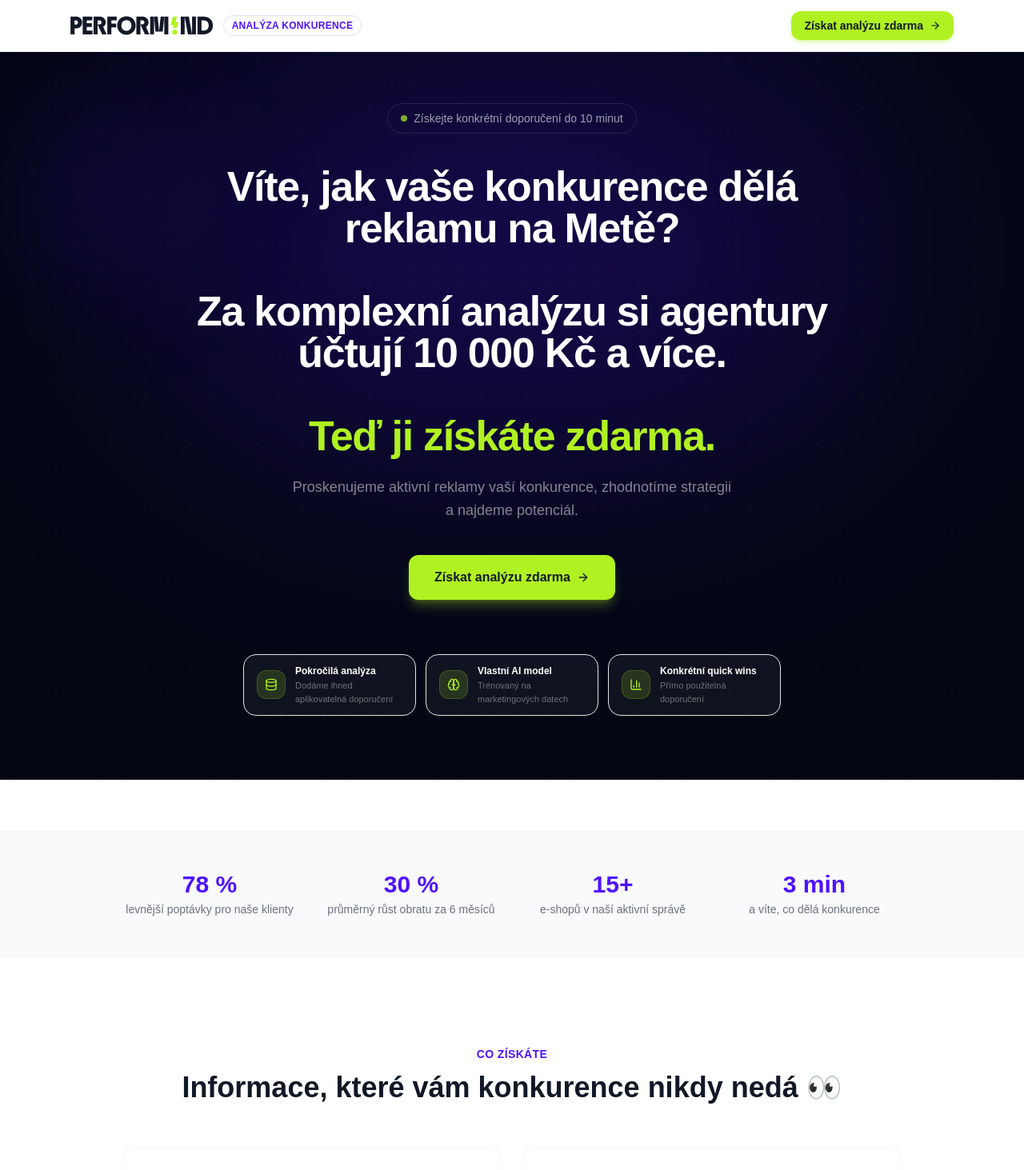
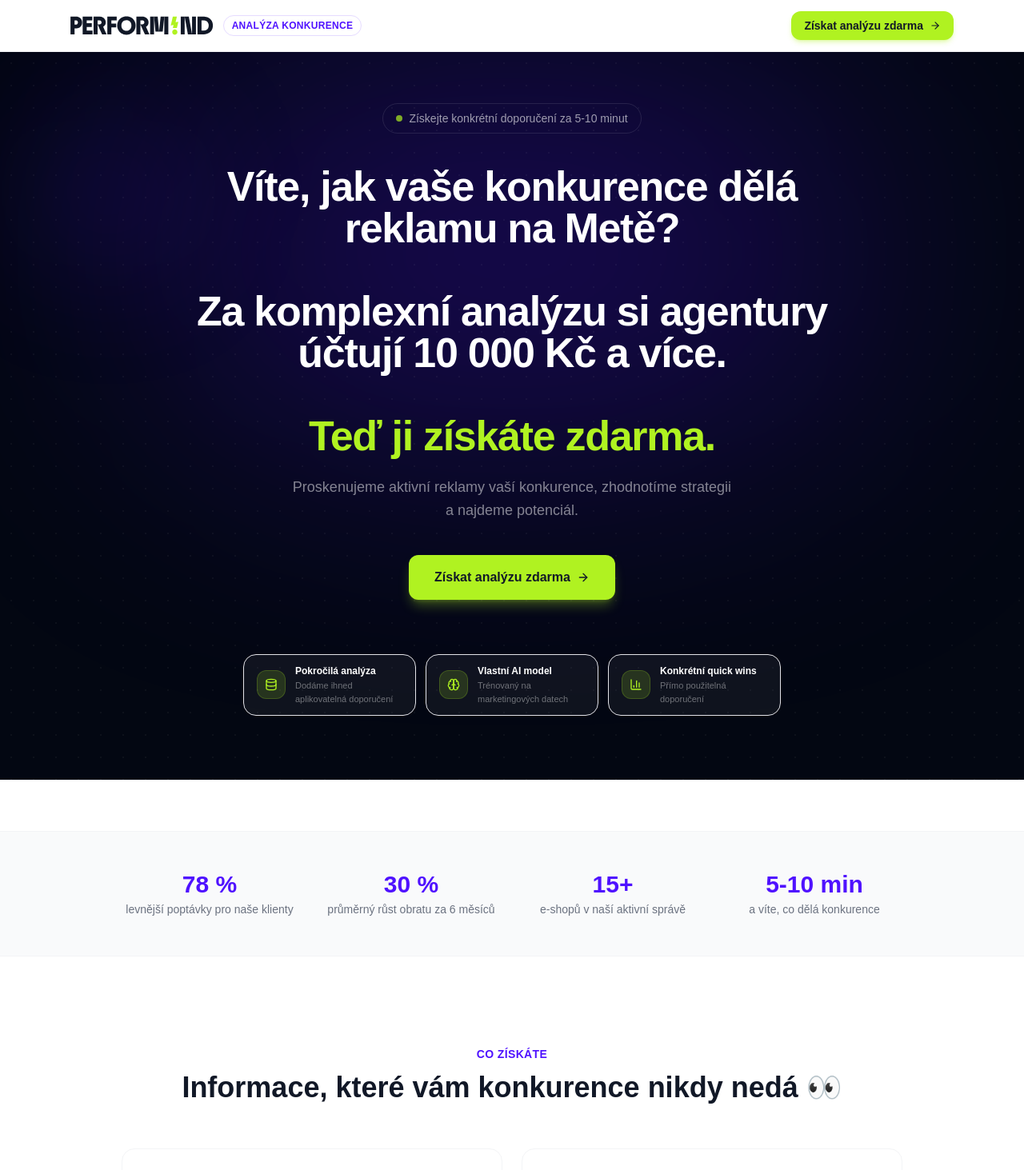
Before and after one commit to danielsojak-wq/lead-magnet, a React (Vite) app: page / in a window 1280 px wide. Shown: the top 1463 px of the page at 80% size. Built offline with nearby package versions, Linux system fonts and the light colour scheme; the HTML template or start-up script is replaced by a standard one.

Commit message:
fix(landing): A4 - unify time-to-result to 5-10 min across page

```diff
--- a/src/pages/LandingPage.tsx
+++ b/src/pages/LandingPage.tsx
@@ -59,7 +59,7 @@ const STATS = [
   { value: "78 %", label: "levnější poptávky pro naše klienty" },
   { value: "30 %", label: "průměrný růst obratu za 6 měsíců" },
   { value: "15+",  label: "e-shopů v naší aktivní správě" },
-  { value: "3 min", label: "a víte, co dělá konkurence" },
+  { value: "5-10 min", label: "a víte, co dělá konkurence" },
 ];
 
 const AI_FEATURES = [
@@ -147,7 +147,7 @@ export default function LandingPage() {
           {/* Badge */}
           <div className="inline-flex items-center gap-2 bg-white/6 border border-white/10 rounded-full px-4 py-2 text-sm text-white/60 mb-10">
             <span className="w-2 h-2 rounded-full bg-[#b0f221] animate-pulse shrink-0" />
-            Získejte konkrétní doporučení do 10 minut
+            Získejte konkrétní doporučení za 5-10 minut
           </div>
 
           <h1 className="font-[family-name:var(--font-heading)] text-4xl sm:text-5xl lg:text-[3.25rem] font-bold leading-[1.12] tracking-tight mb-6 text-white whitespace-pre-line">
```
